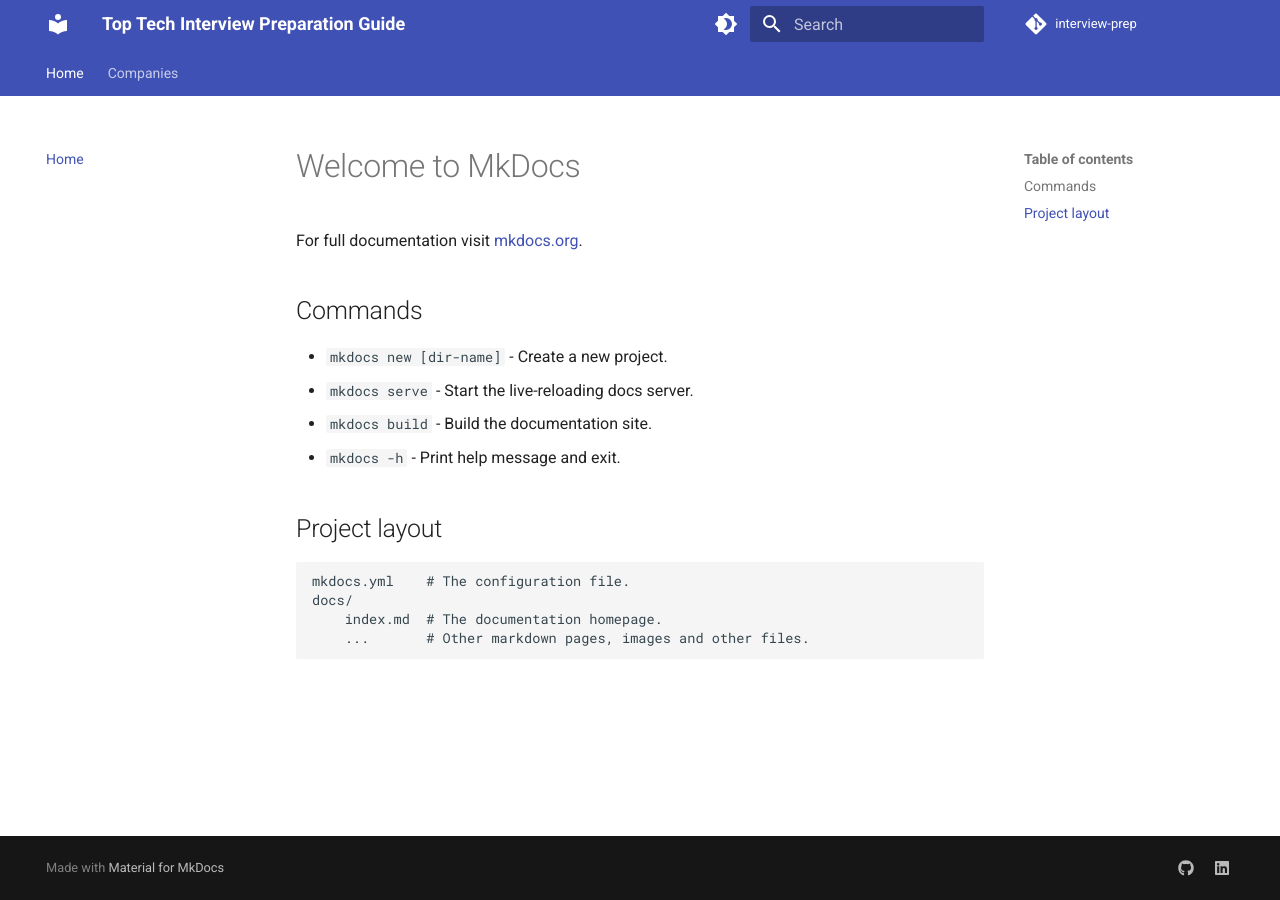
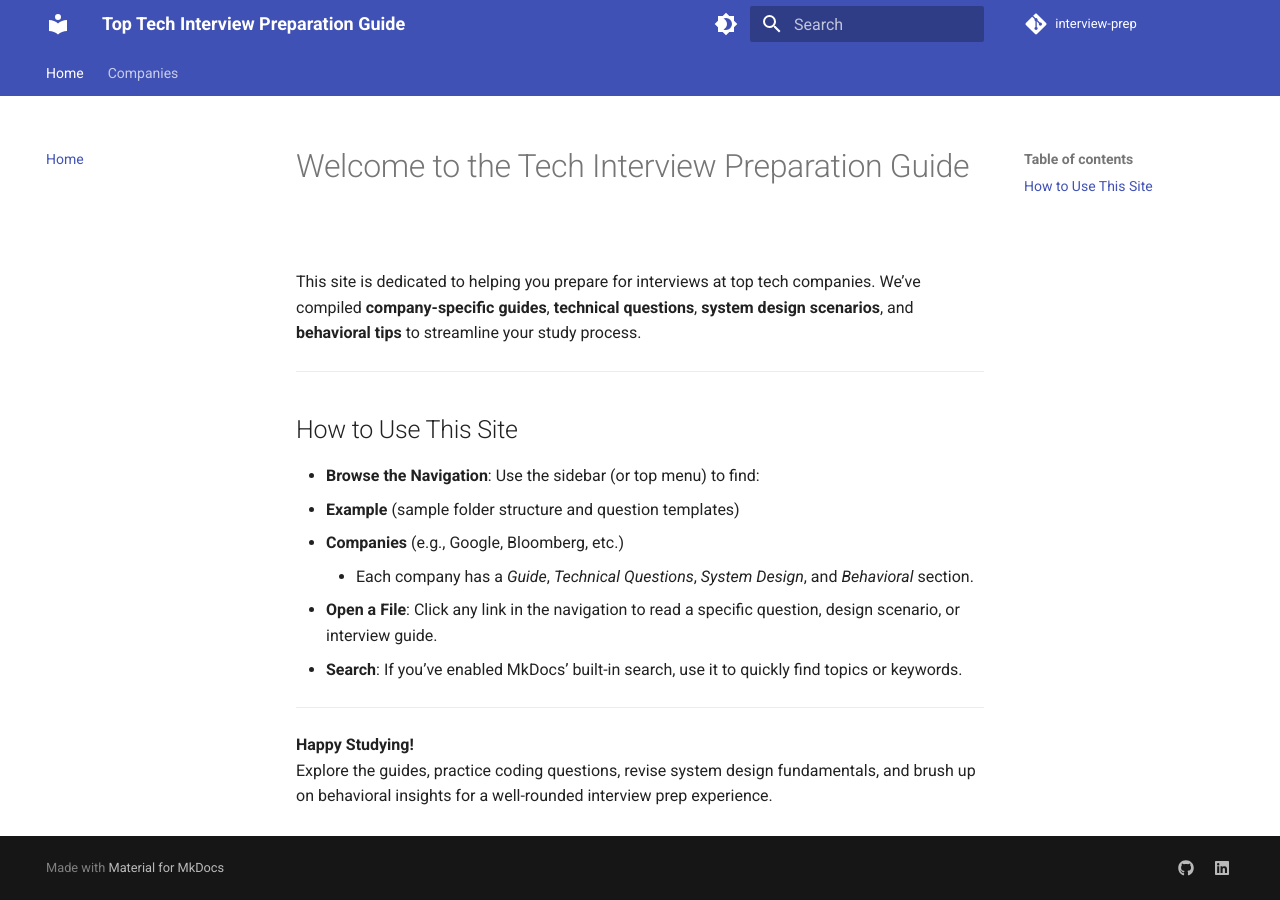
Before and after one commit to Metsehafe-Eyasu/interview-prep, an MkDocs documentation site: the page built from docs/index.md, in a window 1280 px wide. Built offline with MkDocs 1.6.1 and Material for MkDocs 9.7.7, drawn with Linux system fonts in a browser that asks for light colours; comment, search, counter and statistics services are not loaded.

Commit message:
Revise index.md enhance navigation instructions

```diff
--- a/docs/index.md
+++ b/docs/index.md
@@ -1,17 +1,22 @@
-# Welcome to MkDocs
+# Welcome to the Tech Interview Preparation Guide
 
-For full documentation visit [mkdocs.org](https://www.mkdocs.org).
+This site is dedicated to helping you prepare for interviews at top tech companies.
+We’ve compiled **company-specific guides**, **technical questions**, **system design scenarios**,
+and **behavioral tips** to streamline your study process.
 
-## Commands
+---
 
-* `mkdocs new [dir-name]` - Create a new project.
-* `mkdocs serve` - Start the live-reloading docs server.
-* `mkdocs build` - Build the documentation site.
-* `mkdocs -h` - Print help message and exit.
+## How to Use This Site
 
-## Project layout
+- **Browse the Navigation**: Use the sidebar (or top menu) to find:
+  - **Example** (sample folder structure and question templates)
+  - **Companies** (e.g., Google, Bloomberg, etc.)
+    - Each company has a *Guide*, *Technical Questions*, *System Design*, and *Behavioral* section.
+- **Open a File**: Click any link in the navigation to read a specific question, design scenario, or interview guide.
+- **Search**: If you’ve enabled MkDocs’ built-in search, use it to quickly find topics or keywords.
 
-    mkdocs.yml    # The configuration file.
-    docs/
-        index.md  # The documentation homepage.
-        ...       # Other markdown pages, images and other files.
+---
+
+**Happy Studying!**
+Explore the guides, practice coding questions, revise system design fundamentals,
+and brush up on behavioral insights for a well-rounded interview prep experience.
```
